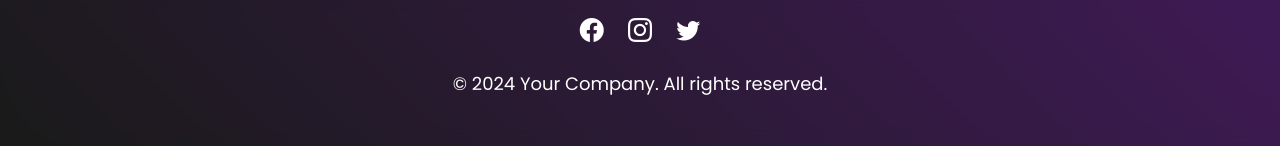
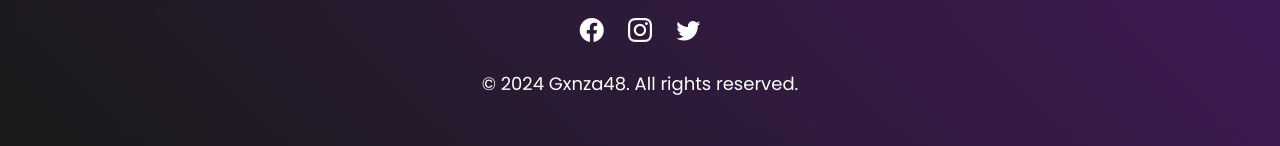
Before and after one commit to Gxnza48/GlassMorphic-Example, a plain HTML site: page index.html in a window 1280 px wide. Shown: the part 1360-1506 px from the top of the page. Drawn offline with nearby package versions, Linux system fonts and the light colour scheme.

Commit message:
Add files via upload

```diff
--- a/index.html
+++ b/index.html
@@ -77,7 +77,7 @@
             <a href="#" target="_blank"><i class="bi bi-instagram"></i></a>
             <a href="#" target="_blank"><i class="bi bi-twitter"></i></a>
         </div>
-        <p>&copy; 2024 Your Company. All rights reserved.</p>
+        <p>&copy; 2024 Gxnza48. All rights reserved.</p>
     </footer>
     <a href="#" id="scroll-to-top" class="scroll-to-top">
         <i class="bi bi-arrow-up-circle-fill"></i>
```
